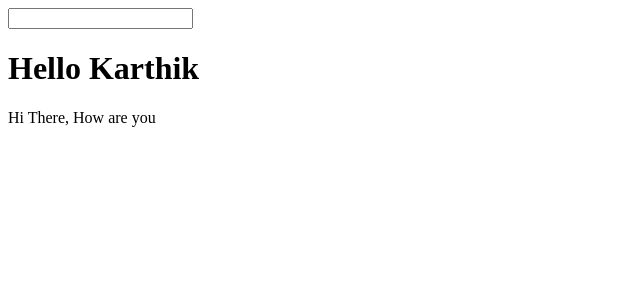
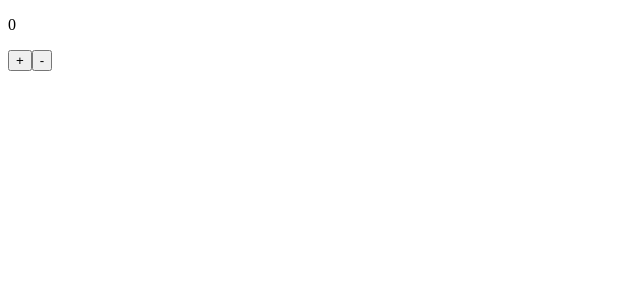
Before and after one commit to karthis-code/Myfirstattempt, a React app: page / in a window 1280 px wide. Shown: the top 300 px of the page, without its empty margins (0-640 px from the left). Built offline with nearby package versions, Linux system fonts and the light colour scheme; the HTML template or start-up script is replaced by a standard one.

Commit message:
feat: created react component increment and decrement value

```diff
--- a/src/client/App.jsx
+++ b/src/client/App.jsx
@@ -1,23 +1,51 @@
-import React, { Component } from "react";
+/*eslint-disable no-magic-numbers */
+import React from "react";
+class App extends React.Component {
+  state = {
+    count: 0,
+  };
+  increment = () => {
+    const currentVal = this.state.count;
 
-export default class App extends Component {
-  constructor() {
-    super();
-    this.state = {
-      inputText: 'Hello Karthik',
-    };
-    this.handleInput=this.handleInput.bind(this);
+    this.setState({
+      count: currentVal + 1,
+    });
   }
-  handleInput() {
-    console.log('input capture');
+  decrement = () => {
+    const currentVal = this.state.count;
+
+    this.setState({
+      count: currentVal -1,
+    });
   }
   render() {
-    return (
-      <div>
-        <input type="text" onChange={this.handleInput} />
-        <h1>{this.state.inputText}</h1>
-        <p>Hi There, How are you</p>
-      </div>
-    );
+    return <div>
+      <p>{this.state.count}</p>
+      <button onClick={this.increment}>+</button>
+      <button onClick={this.decrement}>-</button>
+    </div>
   }
 }
+export default App
+
+//export default class App extends Component {
+//constructor() {
+//super();
+//this.state = {
+//inputText: "Hello Karthik"
+//};
+//this.handleInput = this.handleInput.bind(this);
+//}
+//handleInput() {
+// console.log("input capture");
+//}
+//render() {
+//return (
+//<div>
+// <input type="text" onChange={this.handleInput} />
+//<button>+</button>
+//<button>-</button>
+//</div>
+//);
+//}
+//}
```
